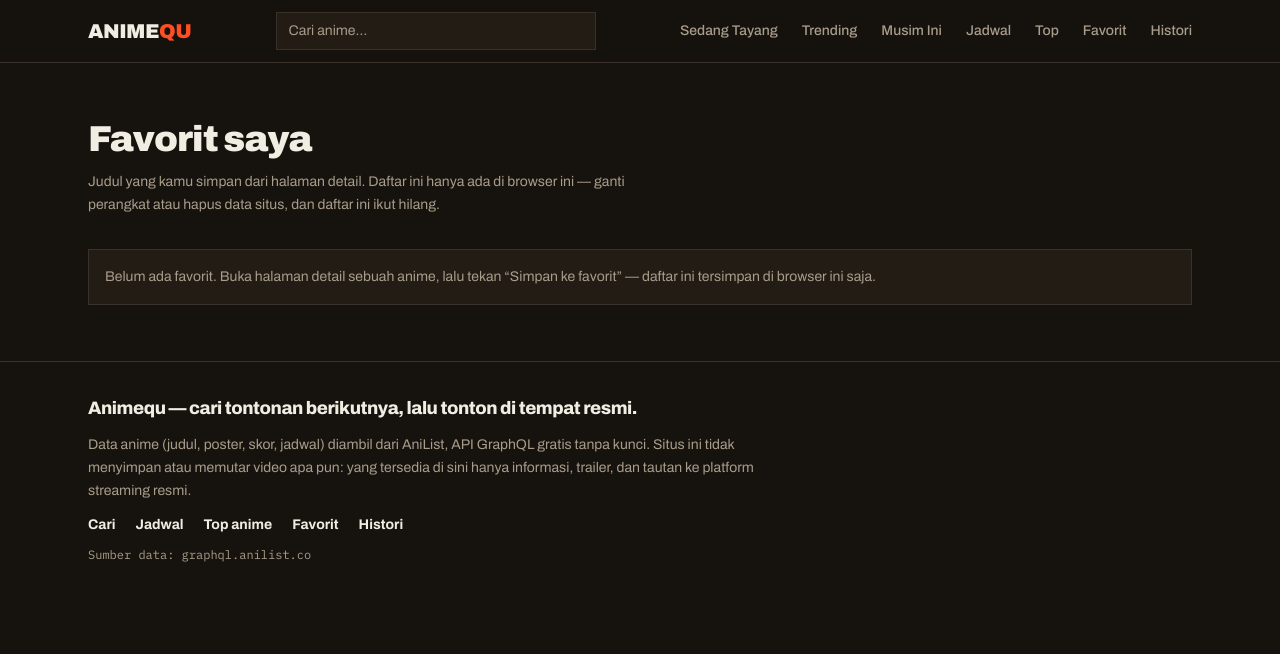
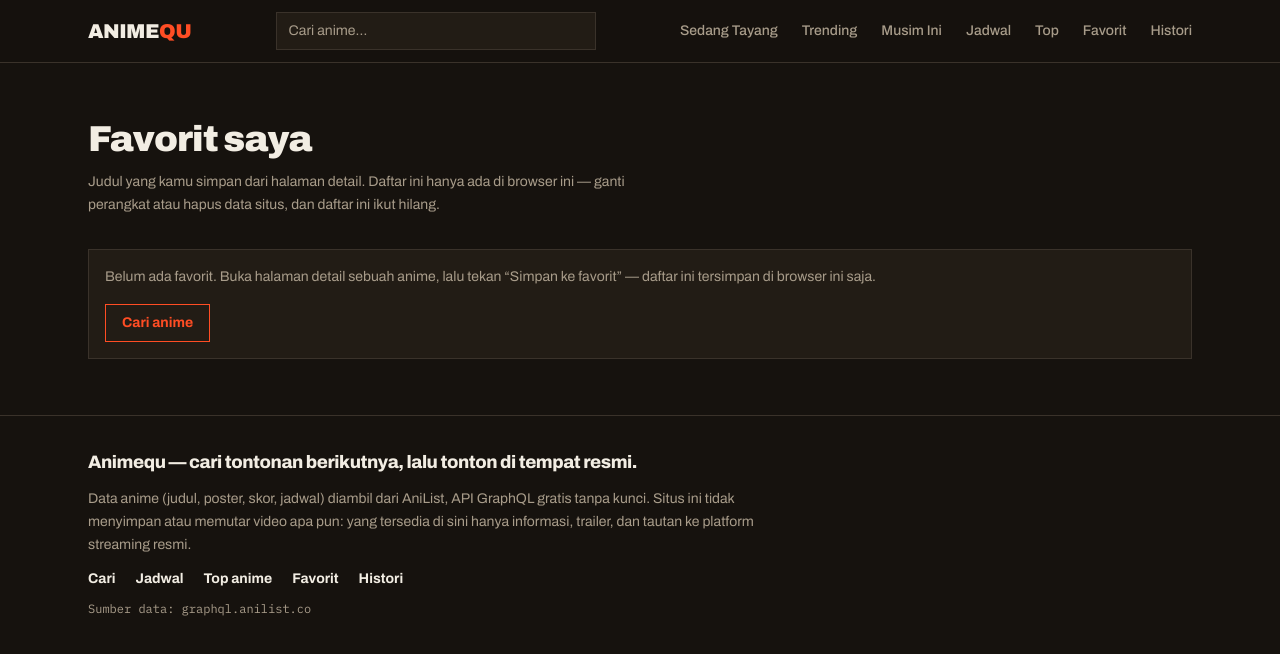
Before and after one commit to bintangyudhis/animequ, a Next.js app: page /favorit in a window 1280 px wide. Shown: the top 654 px of the page. Built offline with nearby package versions, Linux system fonts and the light colour scheme.

Commit message:
Day 14: tautan cari di favorit kosong dan tombol hapus mudah disentuh [skip-vercel]

```diff
--- a/src/app/favorit/DaftarFavorit.tsx
+++ b/src/app/favorit/DaftarFavorit.tsx
@@ -23,10 +23,18 @@ export default function DaftarFavorit() {
   }
   if (daftar.length === 0) {
     return (
-      <p className="border border-line bg-panel p-4 text-sm leading-relaxed text-muted">
-        Belum ada favorit. Buka halaman detail sebuah anime, lalu tekan
-        “Simpan ke favorit” — daftar ini tersimpan di browser ini saja.
-      </p>
+      <div className="flex flex-col gap-4 border border-line bg-panel p-4">
+        <p className="text-sm leading-relaxed text-muted">
+          Belum ada favorit. Buka halaman detail sebuah anime, lalu tekan
+          “Simpan ke favorit” — daftar ini tersimpan di browser ini saja.
+        </p>
+        <Link
+          href="/cari"
+          className="w-fit border border-accent px-4 py-2 text-sm font-bold text-accent transition-colors hover:bg-accent hover:text-paper"
+        >
+          Cari anime
+        </Link>
+      </div>
     );
   }
   return (
@@ -61,7 +69,7 @@ export default function DaftarFavorit() {
             onClick={() =>
               simpanFavorit(daftar.filter((favorit) => favorit.id !== item.id))
             }
-            className="w-full border-t border-line px-3 py-2 text-left text-xs font-bold text-muted transition-colors hover:text-accent"
+            className="w-full border-t border-line px-3 py-3 text-left text-xs font-bold text-muted transition-colors hover:text-accent"
           >
             Hapus dari favorit
           </button>
```
